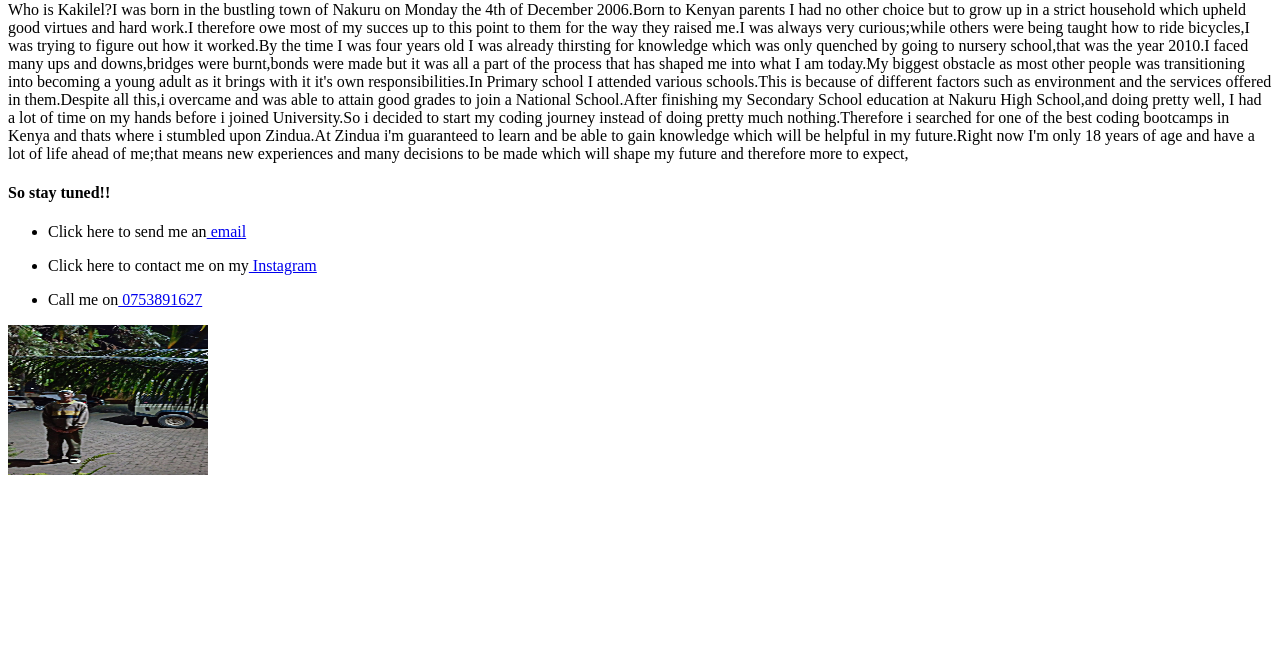
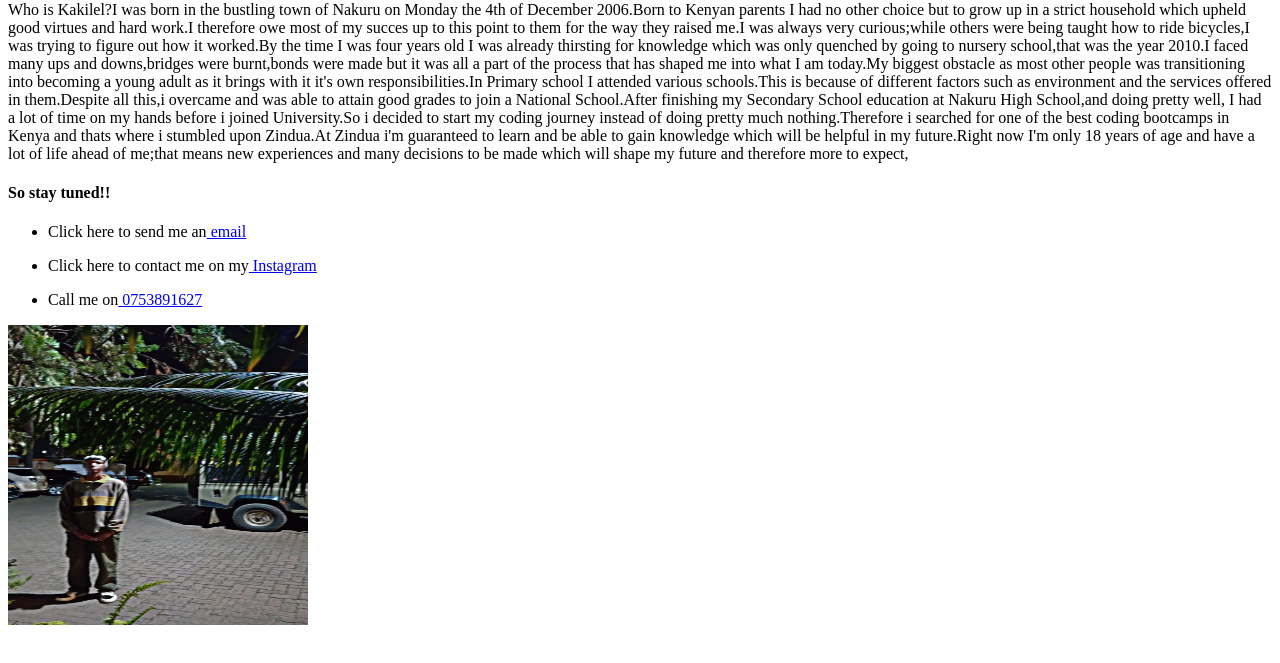
Before and after one commit to Kakilel/week-1-project, a plain HTML site: page index.html in a window 1280 px wide. Shown: the part 79-742 px from the top of the page. Drawn offline with Linux system fonts and the light colour scheme.

Commit message:
changed size again

```diff
--- a/index.html
+++ b/index.html
@@ -43,6 +43,6 @@
         <li><p>Call me on<a href="tel:0735891627"> 0753891627</a></p></li>
       </ul>
     </h1>
-    <img src="kakilel.jpg" alt="kakilel" width="200" height="150">
+    <img src="kakilel.jpg" alt="kakilel" width="300" height="300">
   </body>
 </html>
```
